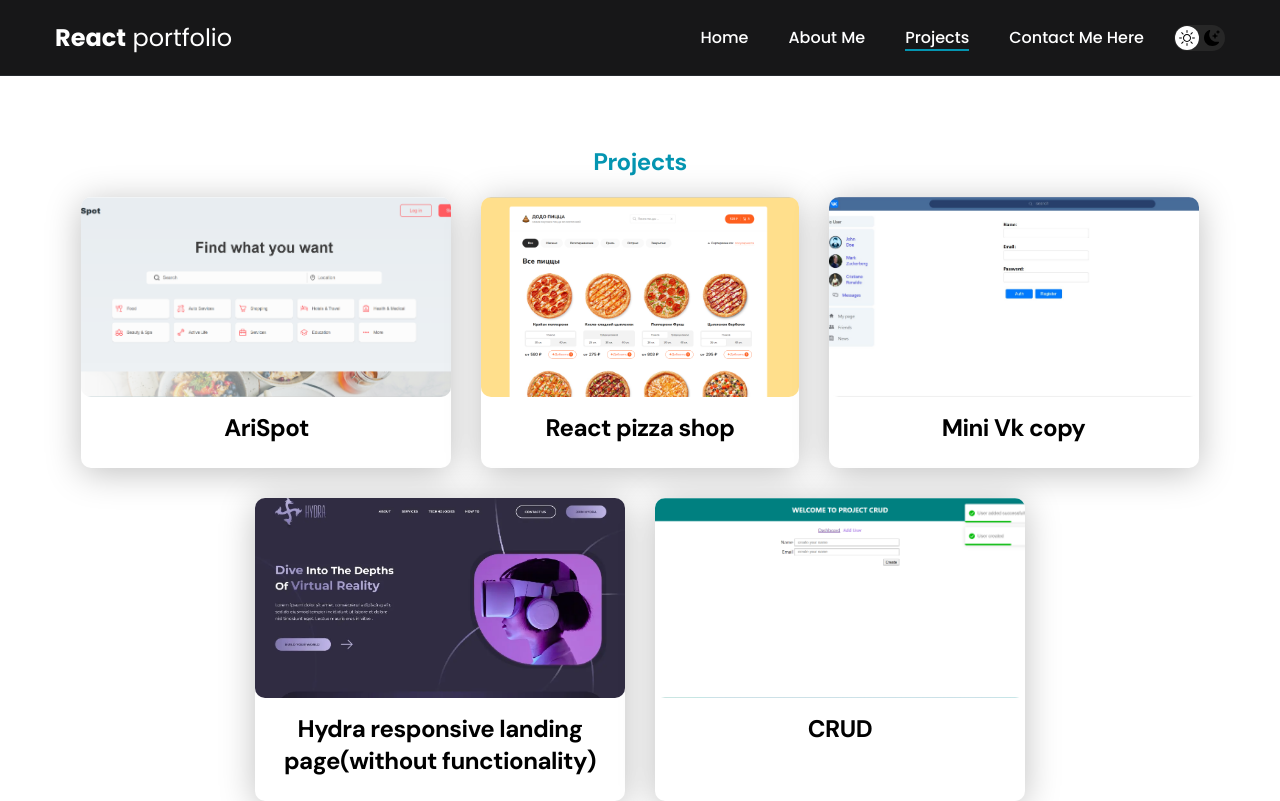
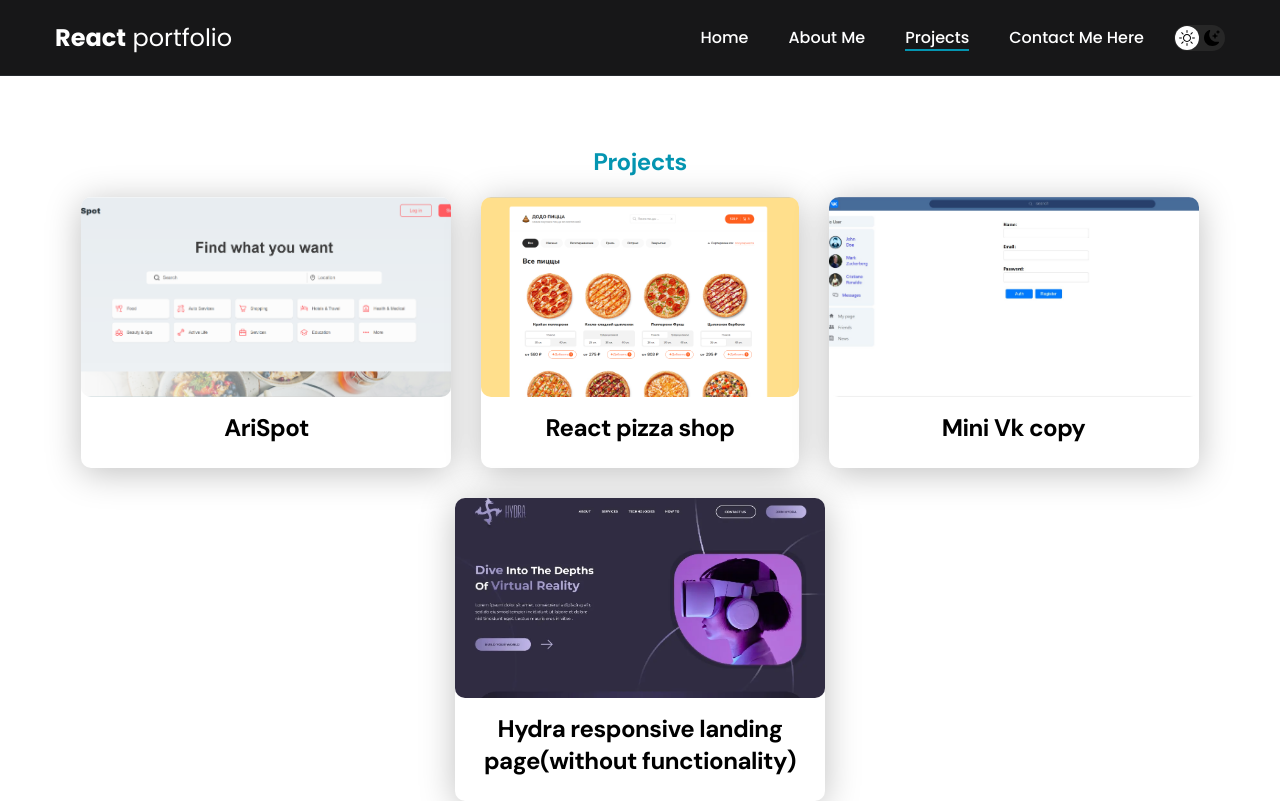
Before and after one commit to Sevada20/react-portfolio, a React (Create React App) app: page /projects in a window 1280 px wide. Shown: the top 801 px of the page. Built offline with nearby package versions, Linux system fonts and the light colour scheme.

Commit message:
delete project crud

```diff
--- a/src/assets/projectsList.js
+++ b/src/assets/projectsList.js
@@ -1,7 +1,6 @@
 import reactPizzaShop from "../img/projects/pizza-shop.png";
 import vkCopy from "../img/projects/vk.jpg";
 import hydraLandingPage from "../img/projects/hydra.webp";
-import crud from "../img/projects/crud.png";
 import ariSpot from "../img/projects/ariSpot.png";
 
 export const projects = [
@@ -32,11 +31,4 @@ export const projects = [
     gitHubLink: "https://github.com/Sevada20/Hydra-Landing-Page-React-CSS",
     projectLink: "https://hydra-landing-page-react-css.vercel.app/#!",
   },
-  {
-    title: "CRUD",
-    skills: "React, Redux/Toolkit, Firebase, Axios",
-    img: crud,
-    gitHubLink: "https://github.com/Sevada20/Project_CRUD",
-    projectLink: "https://project-crud-two.vercel.app/",
-  },
 ];
```
